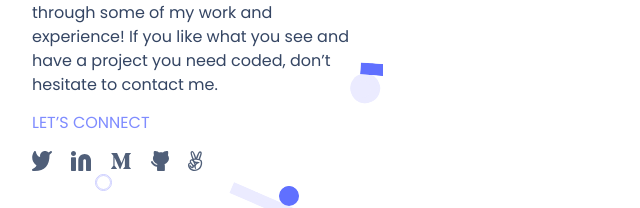
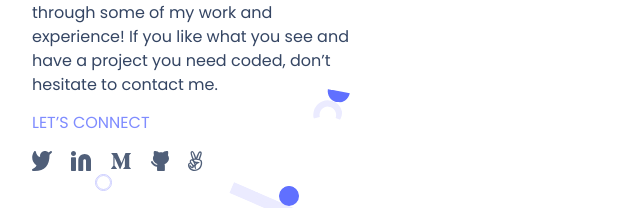
Before and after one commit to SaifullahAsif/Portfolio-Project, a website: page index.html in a window 1280 px wide. Shown: the part 423-631 px from the top of the page, without its empty margins (0-640 px from the left). Drawn offline with Linux system fonts and the light colour scheme.

Commit message:
First Page of project is Ready

```diff
--- a/style.css
+++ b/style.css
@@ -126,24 +126,22 @@
 .Ellipse13 {
   width: 30.1px;
   height: 30.1px;
-  left: 366.18px;
-  top: 436.44px;
+  left: 300.18px;
+  top: 470.44px;
   position: absolute;
-  transform: rotate(69.41deg);
+  transform: rotate(341deg);
   transform-origin: 0 0;
-  background: #ebebff;
   border-radius: 9999px;
 }
 
 .Ellipse12 {
   width: 24.14px;
   height: 12.07px;
-  left: 375.76px;
-  top: 442.69px;
+  left: 318.76px;
+  top: 455.69px;
   position: absolute;
-  transform: rotate(-176.08deg);
+  transform: rotate(7deg);
   transform-origin: 0 0;
-  background: #6070ff;
 }
 
 .Rectangle6 {
```
